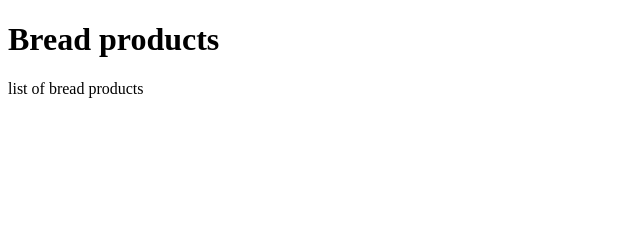
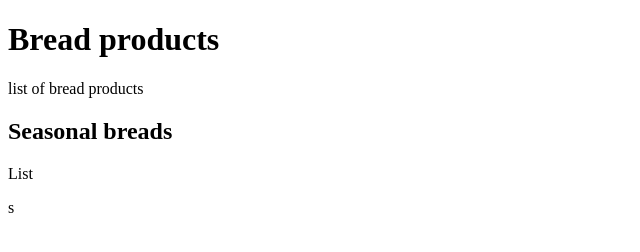
Before and after one commit to rahul13se1/com.bread.demo, a plain HTML site: page WebContent/index.html in a window 1280 px wide. Shown: the whole page, without its empty margins (0-640 px from the left). Drawn offline with Linux system fonts and the light colour scheme.

Commit message:
added seasonal breads

```diff
--- a/WebContent/index.html
+++ b/WebContent/index.html
@@ -8,5 +8,9 @@
 	<h1>Bread products</h1>
 
 	<p>list of bread products</p>
+
+	<h2>Seasonal breads</h2>
+
+	<p>List</p>s
 </body>
 </html>
```
